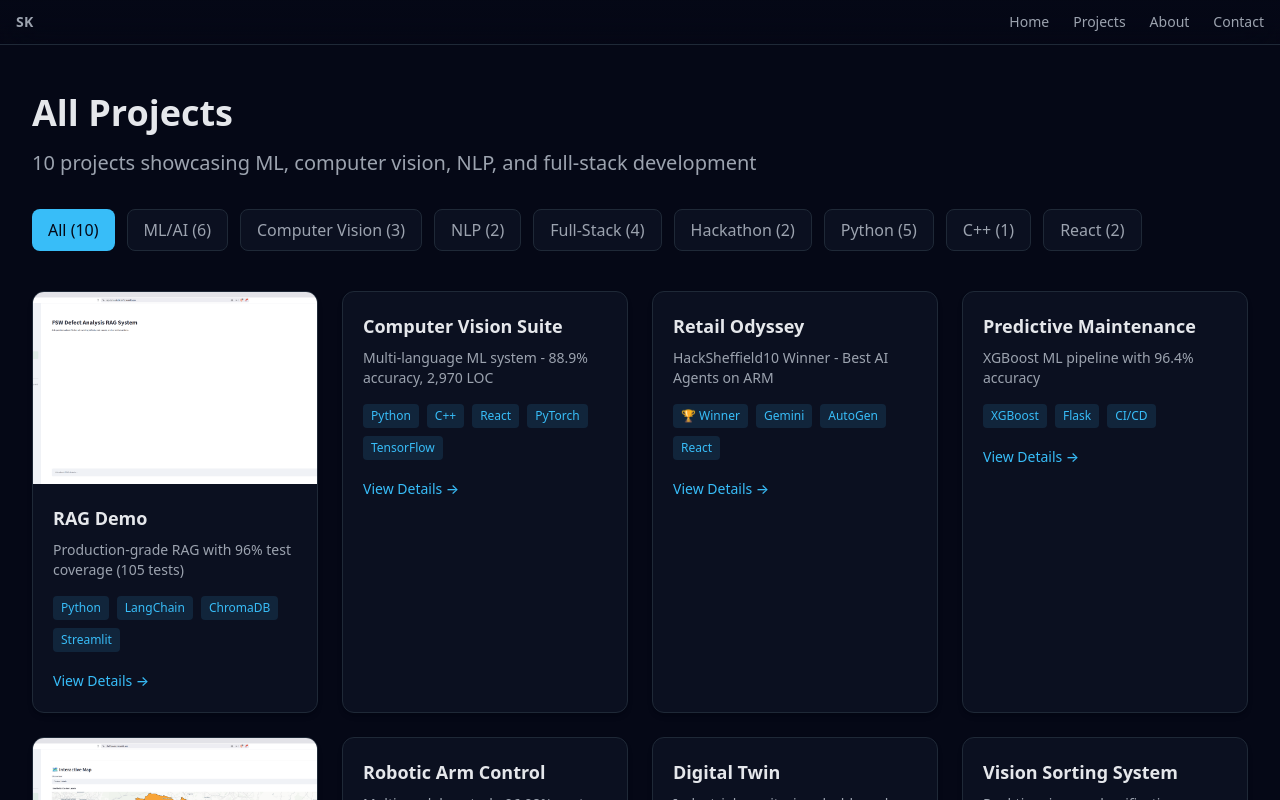
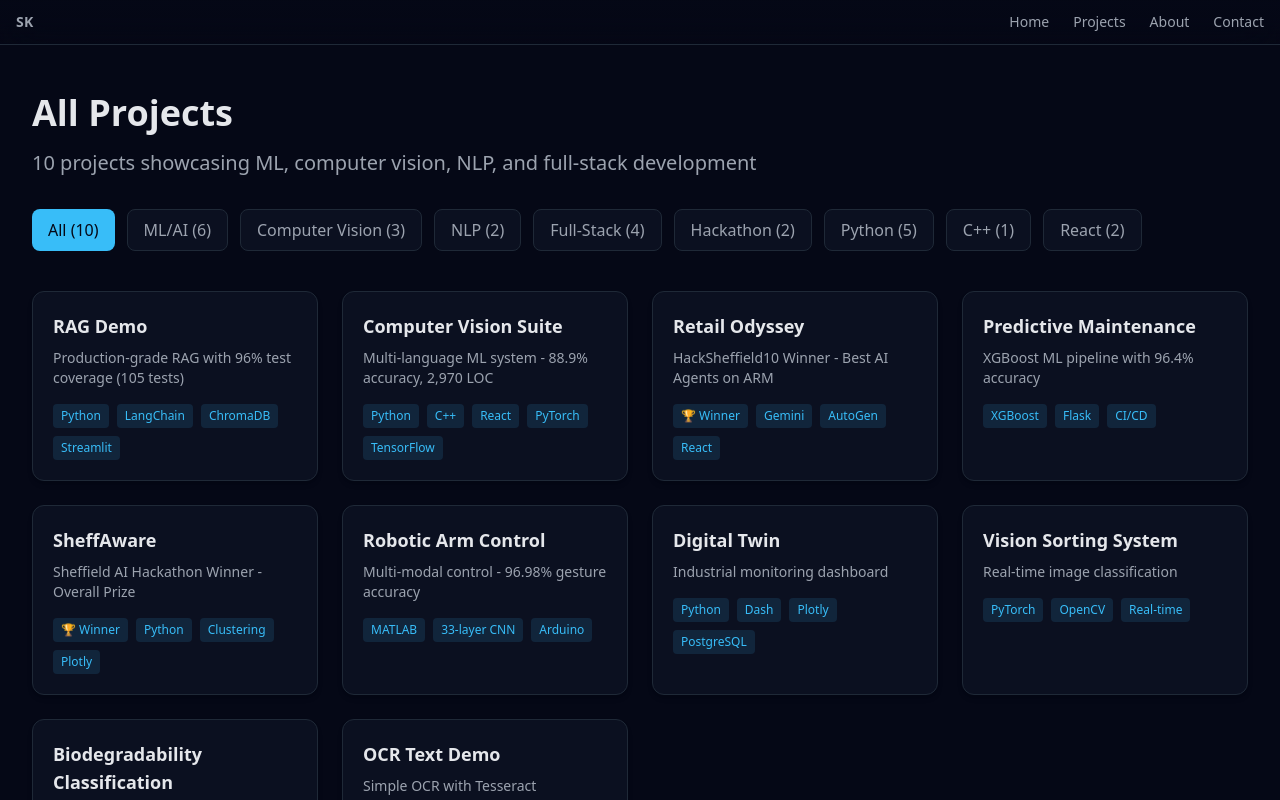
Before and after one commit to SkullKrak7/portfolio-website, a Next.js app: page /projects in a window 1280 px wide. Shown: the top 800 px of the page. Built offline with nearby package versions, Linux system fonts and the light colour scheme.

Commit message:
UX: Make entire project card clickable, show images on detail page
- Remove 'View Details' link, entire card is now clickable
- Move screenshots to project detail pages
- Add hover effect on card
- Update all tests (105 passing)
- Better user experience

```diff
--- a/app/projects/[slug]/page.tsx
+++ b/app/projects/[slug]/page.tsx
@@ -21,7 +21,16 @@ export default async function ProjectPage({ params }: { params: Promise<{ slug:
         <h1 className="text-4xl font-bold mb-4" style={{ color: 'var(--text-primary)' }}>{project.title}</h1>
         <p className="text-xl mb-6" style={{ color: 'var(--text-secondary)' }}>{project.description}</p>
 
-        {/* Project Image Placeholder */}
+        {/* Project Screenshot */}
+        {project.image ? (
+          <div className="mb-8 rounded-xl overflow-hidden shadow-lg">
+            <img
+              src={project.image}
+              alt={`${project.title} screenshot`}
+              className="w-full h-auto"
+            />
+          </div>
+        ) : (
           <div className="mb-8 rounded-xl h-64 flex items-center justify-center" style={{ background: 'radial-gradient(circle at top left, #111827 0%, var(--bg-elevated) 52%)', border: '1px solid var(--border-subtle)' }}>
             <div className="text-center">
               <svg className="w-20 h-20 mx-auto mb-4" fill="none" stroke="currentColor" viewBox="0 0 24 24" style={{ color: 'var(--accent)' }}>
@@ -30,6 +39,7 @@ export default async function ProjectPage({ params }: { params: Promise<{ slug:
               <p style={{ color: 'var(--text-muted)' }}>Project Screenshot</p>
             </div>
           </div>
+        )}
 
         {/* Links */}
         <div className="flex gap-4 mb-8 flex-wrap">
--- a/app/projects/page.tsx
+++ b/app/projects/page.tsx
@@ -49,7 +49,6 @@ export default function ProjectsPage() {
               description={project.description}
               tags={project.tags}
               slug={project.slug}
-              image={project.image}
             />
           ))}
         </div>
--- a/components/ProjectCard.tsx
+++ b/components/ProjectCard.tsx
@@ -3,29 +3,23 @@ interface ProjectCardProps {
   description: string;
   tags: string[];
   slug: string;
-  image?: string;
 }
 
-export default function ProjectCard({ title, description, tags, slug, image }: ProjectCardProps) {
+export default function ProjectCard({ title, description, tags, slug }: ProjectCardProps) {
   return (
-    <div className="group rounded-xl shadow-md hover:shadow-xl transition-all overflow-hidden" style={{
-      background: 'var(--bg-elevated)',
-      border: '1px solid var(--border-subtle)'
-    }}>
-      {image && (
-        <div className="relative h-48 overflow-hidden">
-          <img
-            src={image}
-            alt={title}
-            className="w-full h-full object-cover transition-transform group-hover:scale-105"
-          />
-        </div>
-      )}
+    <a
+      href={`/projects/${slug}`}
+      className="group block rounded-xl shadow-md hover:shadow-xl transition-all overflow-hidden cursor-pointer"
+      style={{
+        background: 'var(--bg-elevated)',
+        border: '1px solid var(--border-subtle)'
+      }}
+    >
       <div className="p-5">
-        <h3 className="text-lg font-semibold mb-2" style={{ color: 'var(--text-primary)' }}>{title}</h3>
+        <h3 className="text-lg font-semibold mb-2 group-hover:text-blue-600 transition-colors" style={{ color: 'var(--text-primary)' }}>{title}</h3>
         <p className="mb-4 text-sm" style={{ color: 'var(--text-secondary)' }}>{description}</p>
 
-        <div className="flex flex-wrap gap-2 mb-4">
+        <div className="flex flex-wrap gap-2">
           {tags.map(tag => (
             <span
               key={tag}
@@ -36,15 +30,7 @@ export default function ProjectCard({ title, description, tags, slug, image }: P
             </span>
           ))}
         </div>
-
-        <a
-          href={`/projects/${slug}`}
-          className="font-medium hover:underline text-sm"
-          style={{ color: 'var(--accent)' }}
-        >
-          View Details →
-        </a>
       </div>
-    </div>
+    </a>
   );
 }
```
Also changed, not shown: 2 other files (tests, documents, lock files or other folders). Lines whose indentation alone changed are shown as unchanged.
